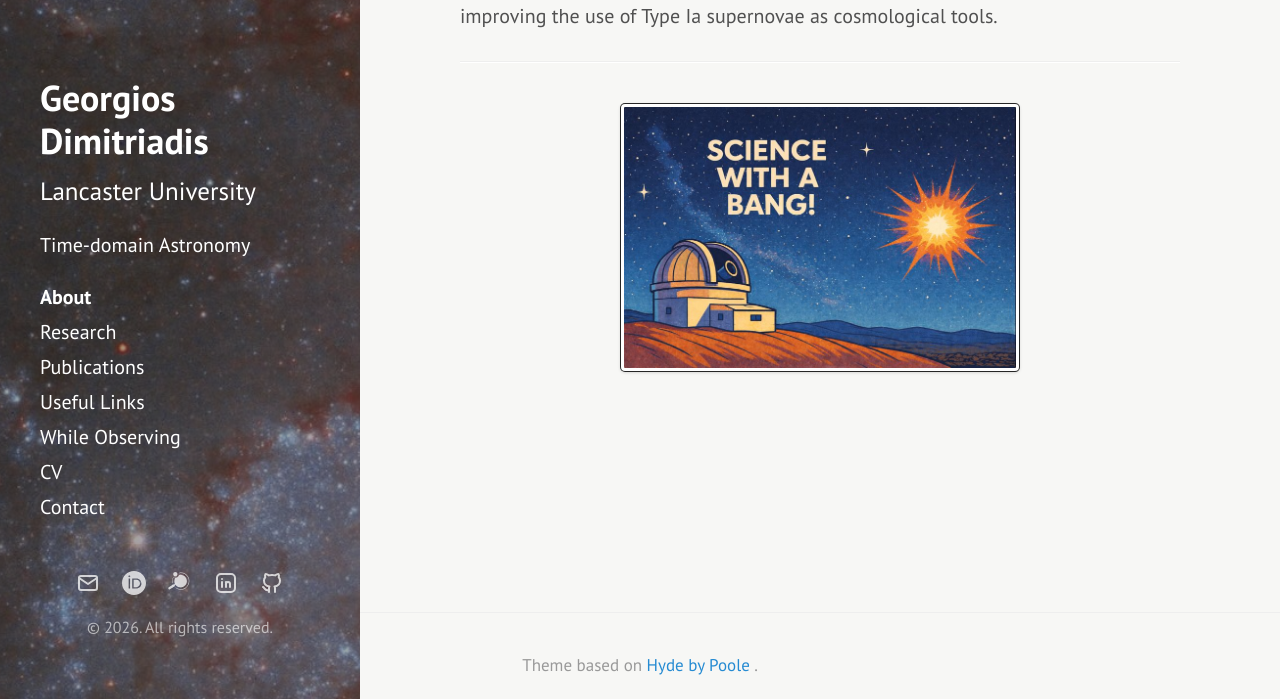
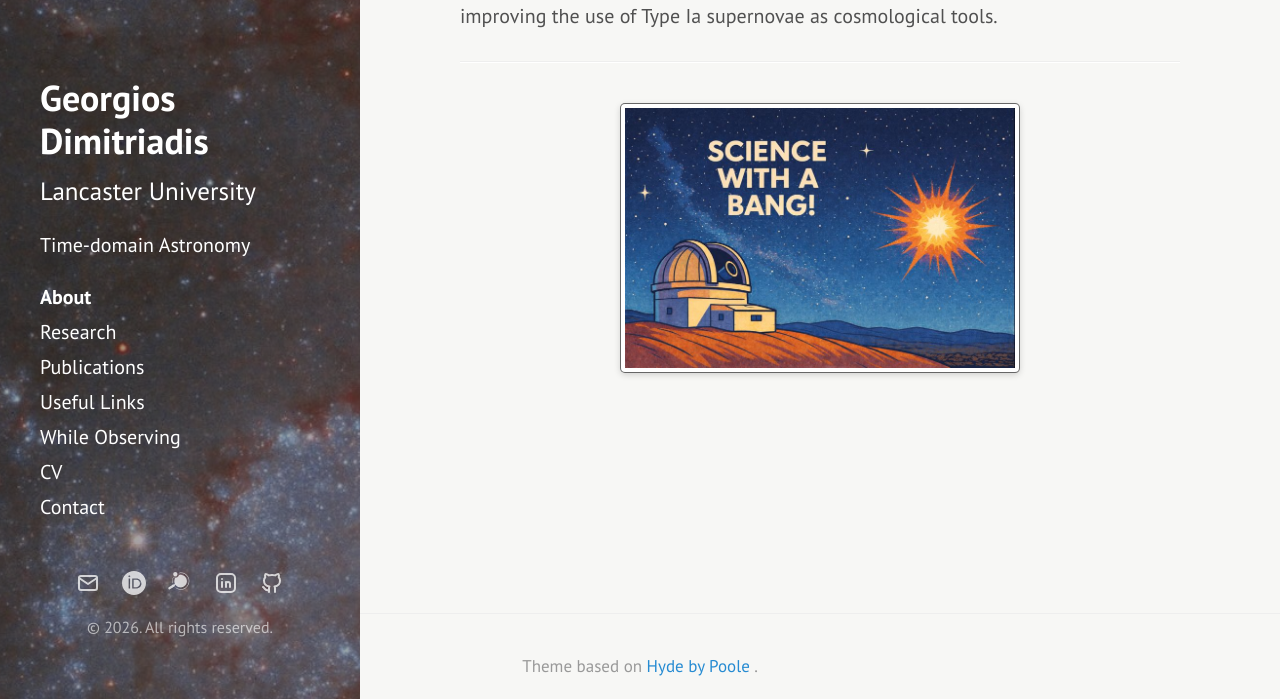
Before and after one commit to geodimitriadis/geodimitriadis.github.io, a Jekyll site: the page built from index.md, in a window 1280 px wide and 1328 px high. Shown: the part 629-1328 px from the top of the window. Built offline with Jekyll 4.4.1, drawn with Linux system fonts in a browser that asks for light colours.

Commit message:
Update hyde.css

```diff
--- a/public/css/hyde.css
+++ b/public/css/hyde.css
@@ -435,10 +435,8 @@ a.sidebar-nav-item:focus {
   margin: 0 auto;
 
   background: #fff;
-  padding: 3px;
+  padding: 4px;
 
-  border: 1.5px solid rgba(0, 0, 0, 0.85);
-  box-sizing: border-box;
-
-  box-shadow: 0 1px 3px rgba(0, 0, 0, 0.12);
+  border: 1px solid rgba(0, 0, 0, 0.6);
+  box-shadow: 0 2px 6px rgba(0, 0, 0, 0.15);
 }
```
